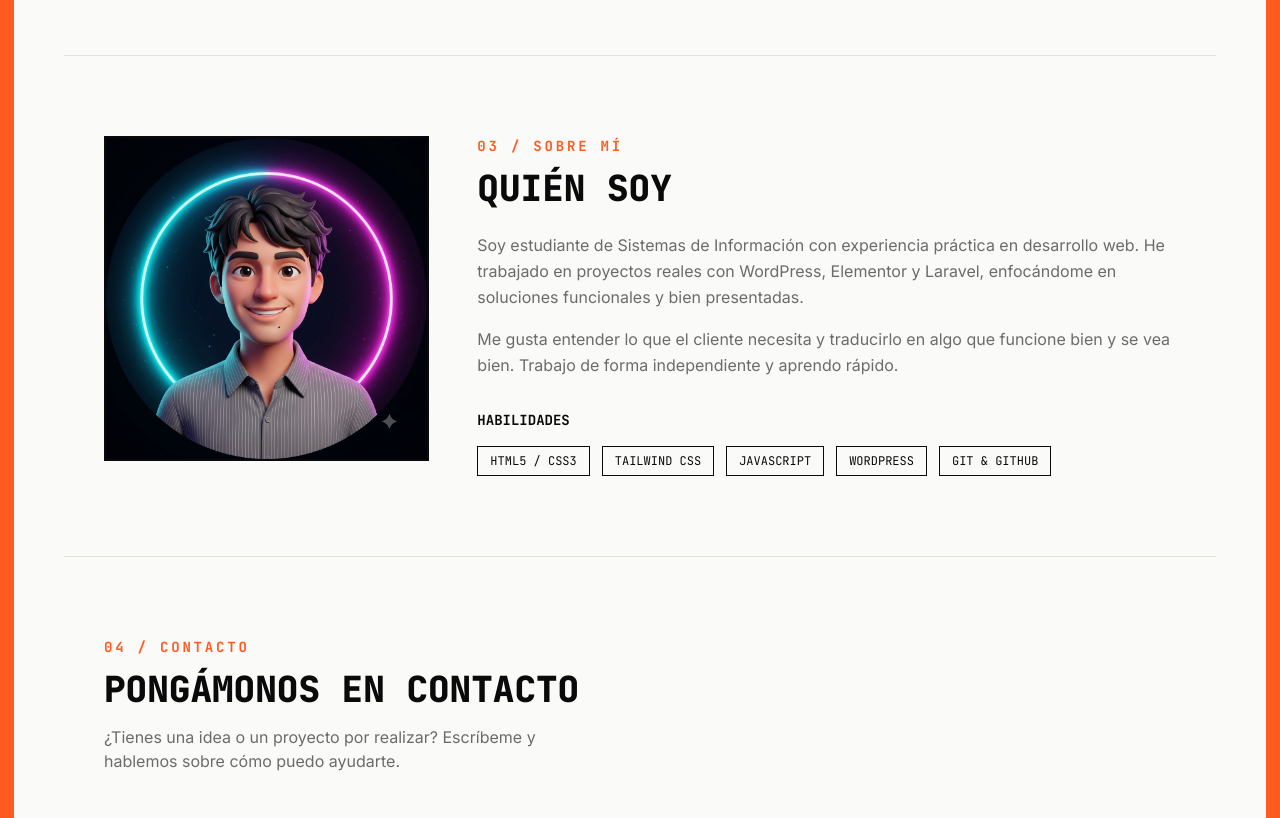
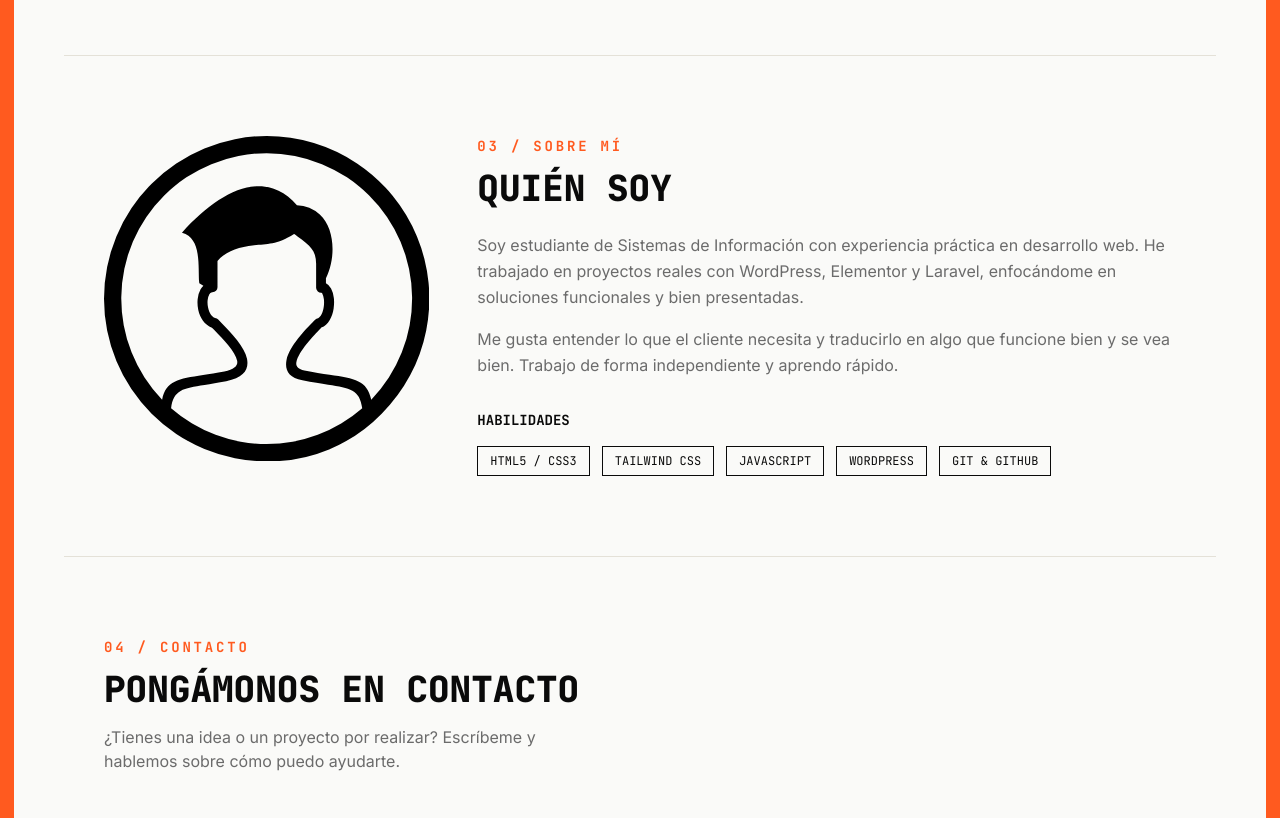
Before and after one commit to mhtma22/Presentaci-n, a plain HTML site: page index.html in a window 1280 px wide. Shown: the part 2100-2918 px from the top of the page. Drawn offline with nearby package versions, Linux system fonts and the light colour scheme.

Commit message:
refactor: img yo.jpg changed. New svg profile

```diff
--- a/index.html
+++ b/index.html
@@ -226,8 +226,10 @@
       <div class="grid grid-cols-1 lg:grid-cols-12 gap-12 items-start">
 
         <div class="lg:col-span-4">
-          <div class="border-2 border-ink aspect-square overflow-hidden">
-            <img src="assets/Yo.jpg" alt="Mathias" class="w-full h-full object-cover">
+          <div>
+            <svg xmlns="http://www.w3.org/2000/svg" id="Layer_1" data-name="Layer 1" viewBox="0 0 122.88 122.88">
+              <path d="M61.44,0a61.43,61.43,0,0,1,43.44,104.88,59.25,59.25,0,0,1-43.44,18A61.44,61.44,0,0,1,61.44,0Zm-32,36.5c14.4-15.87,31-24.5,43.44-10.38a13,13,0,0,1,8.63,3.54c5.91,5.54,6,16.65,2.32,24.09v1.9a4.57,4.57,0,0,1,1.86,1.82l.07.11a9.4,9.4,0,0,1,1.06,3.58,15.72,15.72,0,0,1-.08,3.93v.06c-.5,3.2-2,6.23-4.66,7.22l-.2.2c-2.77,2.89-8.38,8.73-9.2,12.78-.3,1.48.4,2.71,3,3.24,3.53.71,6.75,1.2,9.52,1.62,9.62,1.44,14.18,2.13,15.75,9.37a54.92,54.92,0,1,0-79,0c1.55-7.15,6.05-7.85,15.49-9.29,2.33-.36,5-.77,8-1.36,4-.79,5.19-2.27,4.85-4-.66-3.41-5.19-8.09-8.63-11.65l-.87-.89c-2.81-1-4.52-3.69-5.18-6.66a13.31,13.31,0,0,1-.24-4.07,9.26,9.26,0,0,1,1.11-3.73,6,6,0,0,1,1.05-1.36L36,55.65c-.56-6.25,1.08-17.1-6.53-19.15ZM71.77,37c-7.38,4.64-11.08,3.54-17.16,4.54-5,.83-9.2,2.58-11.74,5.66q0,.48,0,1v8.94a1.9,1.9,0,0,1-1.9,1.9h-.17a1.32,1.32,0,0,0-1,.76A5.65,5.65,0,0,0,39.14,62a9.19,9.19,0,0,0,.19,2.89c.39,1.78,1.28,3.38,2.65,3.87a1.85,1.85,0,0,1,1.16.58l1.25,1.29c3.78,3.91,8.75,9,9.63,13.55.77,3.94-1.05,7.14-7.85,8.47-3.12.61-5.83,1-8.19,1.39-8.16,1.25-11.7,1.79-12.64,8.78a54.93,54.93,0,0,0,72.2,0c-1-7.06-4.56-7.61-12.9-8.86-2.69-.41-5.84-.88-9.7-1.67-5.35-1.09-6.71-4-6-7.7h0C70,79.46,76.13,73.1,79.16,70l.58-.61a2,2,0,0,1,1.12-.57c1.11-.47,1.83-2.25,2.13-4.2v0a11.67,11.67,0,0,0,.07-2.94,5.51,5.51,0,0,0-.59-2.11l0-.08c-.13-.21-.25-.33-.35-.33a1.89,1.89,0,0,1-2-1.74V48.23c0-5.17-2.42-6.95-6.89-10.22l-.25-.18c-.37-.28-.75-.54-1.13-.79Z"/>
+            </svg>
           </div>
         </div>
 
```
